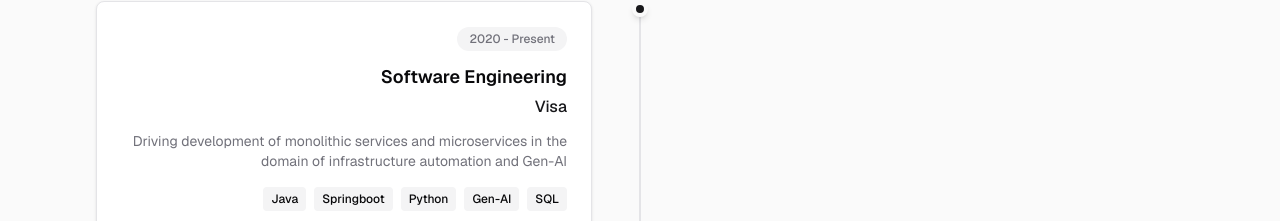
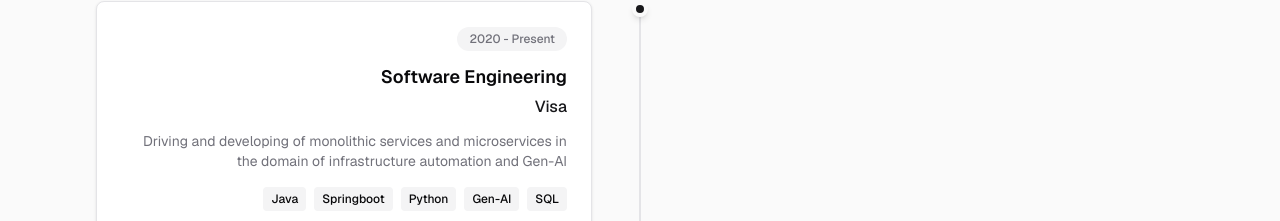
Before and after one commit to charlesgohck/charlesgohck.com, a Next.js app: page / in a window 1280 px wide. Shown: the part 1695-1916 px from the top of the page. Built offline with nearby package versions, Linux system fonts and the light colour scheme; no server answers.

Commit message:
[FIX][TYPO] Fixed wording for experiences

```diff
--- a/app/(home)/page.tsx
+++ b/app/(home)/page.tsx
@@ -358,7 +358,7 @@
       company: "Visa",
       period: "2020 - Present",
       description:
-        "Driving development of monolithic services and microservices in the domain of infrastructure automation and Gen-AI",
+        "Driving and developing of monolithic services and microservices in the domain of infrastructure automation and Gen-AI",
       technologies: ["Java", "Springboot", "Python", "Gen-AI", "SQL"],
     },
     {
```
